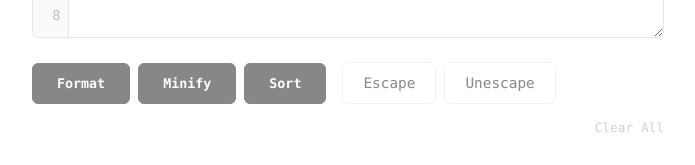
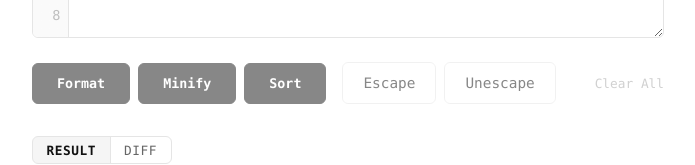
Before and after one commit to yip99/dev-tools, a SvelteKit app: page /json in a window 1280 px wide. Shown: the part 648-813 px from the top of the page, without its empty margins (292-987 px from the left). Built offline with nearby package versions, Linux system fonts and the light colour scheme.

Commit message:
right align

```diff
--- a/src/app.css
+++ b/src/app.css
@@ -388,8 +388,9 @@ select:focus {
     align-items: center;
 }
 
-.controls-row.right-align {
+.right-align {
     justify-content: flex-end;
+    margin-left: auto;
 }
 
 .btn-group {
--- a/src/routes/json/+page.svelte
+++ b/src/routes/json/+page.svelte
@@ -332,9 +332,9 @@
 				<button class="btn-secondary" onclick={escapeJSON} disabled={!input}>Escape</button>
 				<button class="btn-secondary" onclick={unescapeJSON} disabled={!input}>Unescape</button>
 			</div>
-		</div>
-		<div class="controls-row right-align">
-			<button class="text-btn" onclick={clear} disabled={!input && !output}>Clear All</button>
+			<div class="right-align">
+				<button class="text-btn" onclick={clear} disabled={!input && !output}>Clear All</button>
+			</div>
 		</div>
 	</div>
 
```
